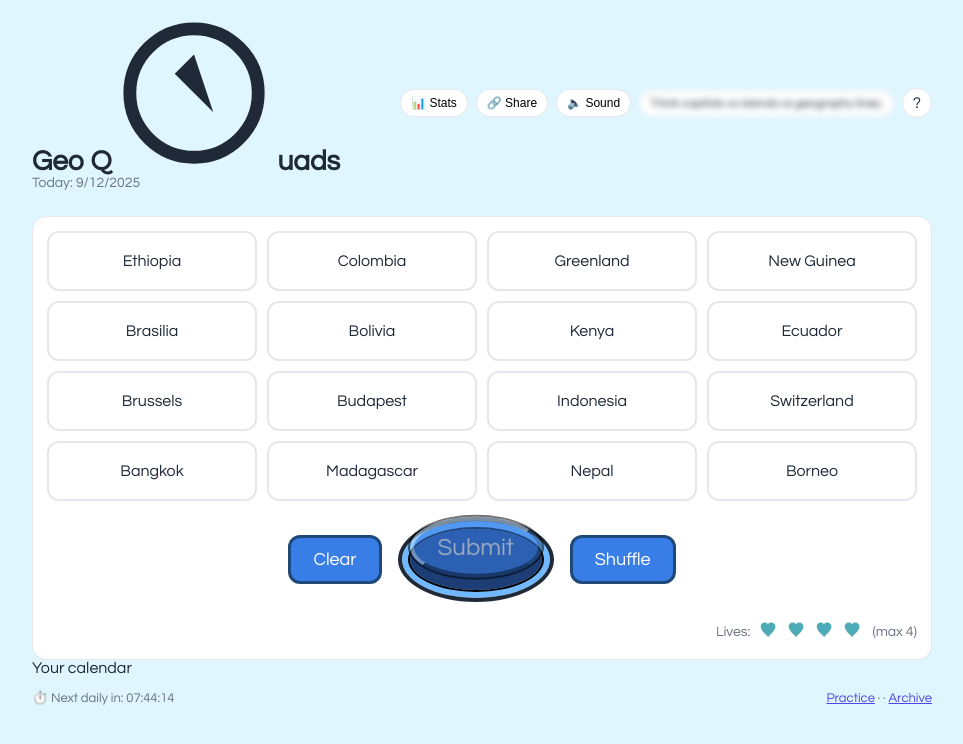
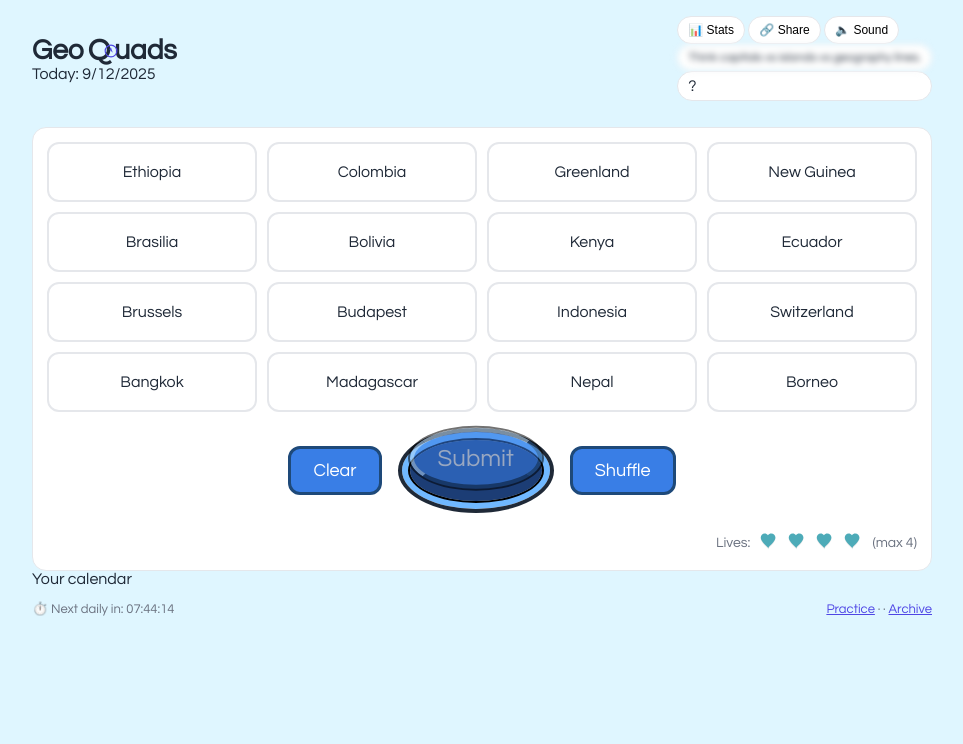
Before and after one commit to markapaa/geoquads-demo, a plain HTML site: page index.html in a window 1280 px wide. Shown: the whole page, without its empty margins (158-1121 px from the left). Drawn offline with Linux system fonts and the light colour scheme.

Commit message:
Update style.css

```diff
--- a/style.css
+++ b/style.css
@@ -28,13 +28,40 @@ header {
   display: flex; align-items: center; justify-content: space-between;
   gap: 12px; margin-bottom: 12px;
 }
+/* Brand wordmark */
 h1 {
   margin: 0;
   font-size: 28px;
-  white-space: nowrap; /* ✅ μην σπάει το GeoQuads */
+  display: flex;
+  align-items: center;
+  gap: 4px;
 }
-.sub { color: var(--muted); font-size: 14px; }
-.corner-actions { display: flex; align-items: center; gap: 8px; }
+
+.qmark {
+  position: relative;
+  display: inline-flex;
+  align-items: center;
+  justify-content: center;
+}
+
+/* Μικρότερο το γράμμα Q + η πυξίδα */
+.qmark svg.compass {
+  width: 14px;   /* μικρότερο μέγεθος */
+  height: 14px;
+  position: absolute;
+  right: -8px;   /* τοποθέτηση μέσα στο Q */
+  top: 50%;
+  transform: translateY(-50%);
+  color: var(--accent);
+}
+
+/* Προαιρετικά κάνε το ίδιο το Q λίγο μεγαλύτερο για να «χωρέσει» */
+.qmark {
+  font-weight: bold;
+  font-size: 30px;
+  line-height: 1;
+}
+
 
 /* Chips & help */
 .chip {
```
